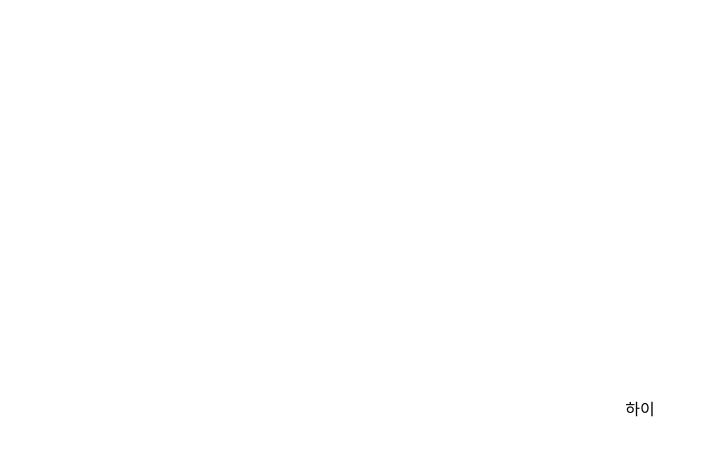
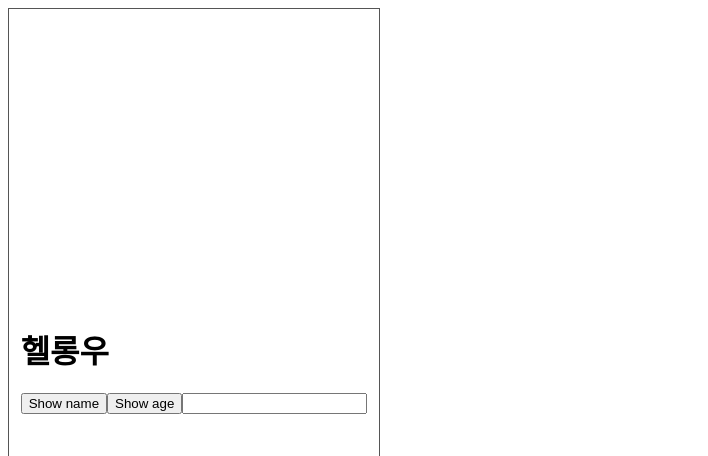
Before and after one commit to yunssup/MalMalMal_FE, a React (Vite) app: page / in a window 1280 px wide. Shown: the top 456 px of the page, without its empty margins (0-708 px from the left). Built offline with nearby package versions, Linux system fonts and the light colour scheme.

Commit message:
이벤트처리

```diff
--- a/package.json
+++ b/package.json
@@ -11,7 +11,8 @@
   },
   "dependencies": {
     "react": "^18.2.0",
-    "react-dom": "^18.2.0"
+    "react-dom": "^18.2.0",
+    "react-router-dom": "^6.14.2"
   },
   "devDependencies": {
     "@types/react": "^18.2.14",
--- a/src/App.jsx
+++ b/src/App.jsx
@@ -1,15 +1,11 @@
-import { useState } from "react";
-import reactLogo from "./assets/react.svg";
-import viteLogo from "/vite.svg";
 import "./App.css";
-
+import Hello from "./component/Hello";
 function App() {
-  const [count, setCount] = useState(0);
-
+  const name = "rin";
   return (
-    <>
-      <p>하이</p>
-    </>
+    <div className="App">
+      <Hello />
+    </div>
   );
 }
 
--- /dev/null
+++ b/src/component/Hello.jsx
@@ -0,0 +1,28 @@
+export default function Hello() {
+  function showName() {
+    console.log("My name is Sara");
+  }
+  function showtext(txt) {
+    console.log(txt);
+  }
+  return (
+    <div>
+      <h1>헬롱우</h1>
+      <button onClick={showName}>Show name</button>
+      <button
+        onClick={() => {
+          showAge("My age is 20");
+        }}
+      >
+        Show age
+      </button>
+      <input
+        type="text"
+        onChange={(e) => {
+          const txt = e.target.value;
+          showtext(txt);
+        }}
+      />
+    </div>
+  );
+}
--- a/src/index.css
+++ b/src/index.css
@@ -1,8 +1,12 @@
+/*전체 프로젝트 영향*/
+
 body {
   /* 가운데정렬 */
   display: flex;
   justify-content: center;
   align-items: center;
   /* 높이 */
-  height: 100vh;
+  width: 370px;
+  height: 700px;
+  border: 1px solid #555;
 }
```
Also changed, not shown: 1 other file (tests, documents, lock files or other folders).
